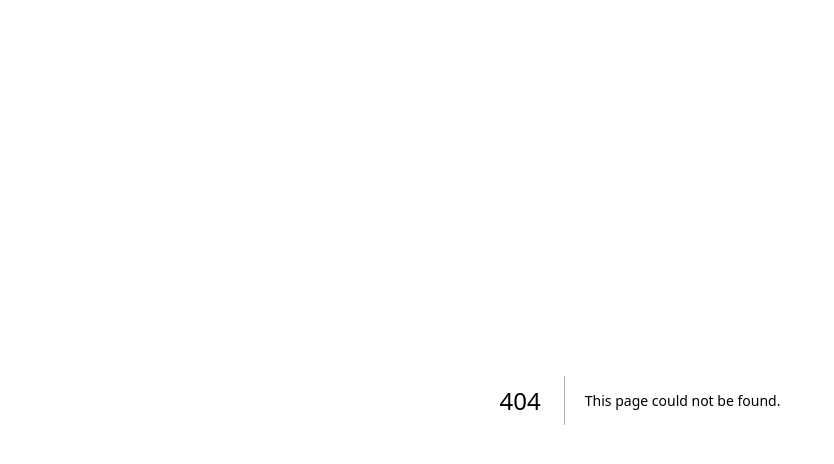
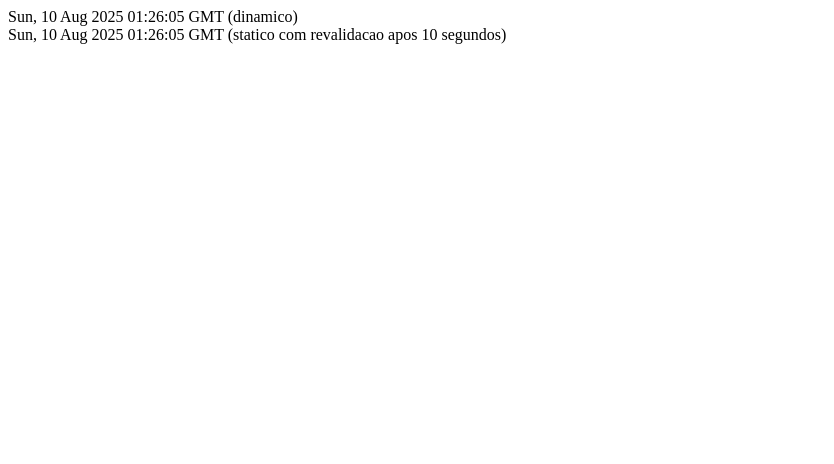
Before and after one commit to bueno03/aula_next_js_versel_nivel_1, a Next.js app: page /tempo in a window 1280 px wide. Before the commit this address had no page. Shown: the top 464 px of the page, without its empty margins (0-834 px from the left). Built offline with nearby package versions, Linux system fonts and the light colour scheme.

Commit message:
Static page Tempo with revelidation after 10 sec

```diff
--- a/package.json
+++ b/package.json
@@ -16,7 +16,7 @@
   "type": "module",
   "main": "index.js",
   "scripts": {
-    "dev": "next dev --turbopack"
+    "dev": "next dev"
   },
   "dependencies": {
     "next": "^15.4.6",
--- a/pages/index.js
+++ b/pages/index.js
@@ -5,7 +5,7 @@ function Home() {
         <div>
             <h1>Home Homologação</h1>
             <Link href="/sobre">
-                <a>Pagina sobre</a>
+                Pagina sobre
             </Link>
         </div>
     )
--- a/pages/sobre.js
+++ b/pages/sobre.js
@@ -9,7 +9,7 @@ function Sobre() {
         <div>
             <h1>Pagina sobre</h1>
              <Link href="/">
-                <a>Pagina Home</a>
+                Pagina Home
             </Link>
         </div>
     )
--- /dev/null
+++ b/pages/tempo.js
@@ -0,0 +1,25 @@
+function Tempo(props) {
+    const dynamicDate = new Date();
+    const dynamicDateString = dynamicDate.toGMTString();
+
+    return (
+        <div>
+            <div>{dynamicDateString} (dinamico)</div>
+            <div>{props.staticDateString} (statico com revalidacao apos 10 segundos)</div>
+        </div>
+    )
+}
+
+export async function getStaticProps() {
+    const staticDate = new Date();
+    const staticDateString = staticDate.toGMTString();
+
+    return {
+        props: {
+            staticDateString
+        },
+        revalidate: 10 // ten seconds to revalidate the page content in the server.
+    }
+}
+
+export default Tempo;
```
Also changed, not shown: 1 other file (tests, documents, lock files or other folders).
